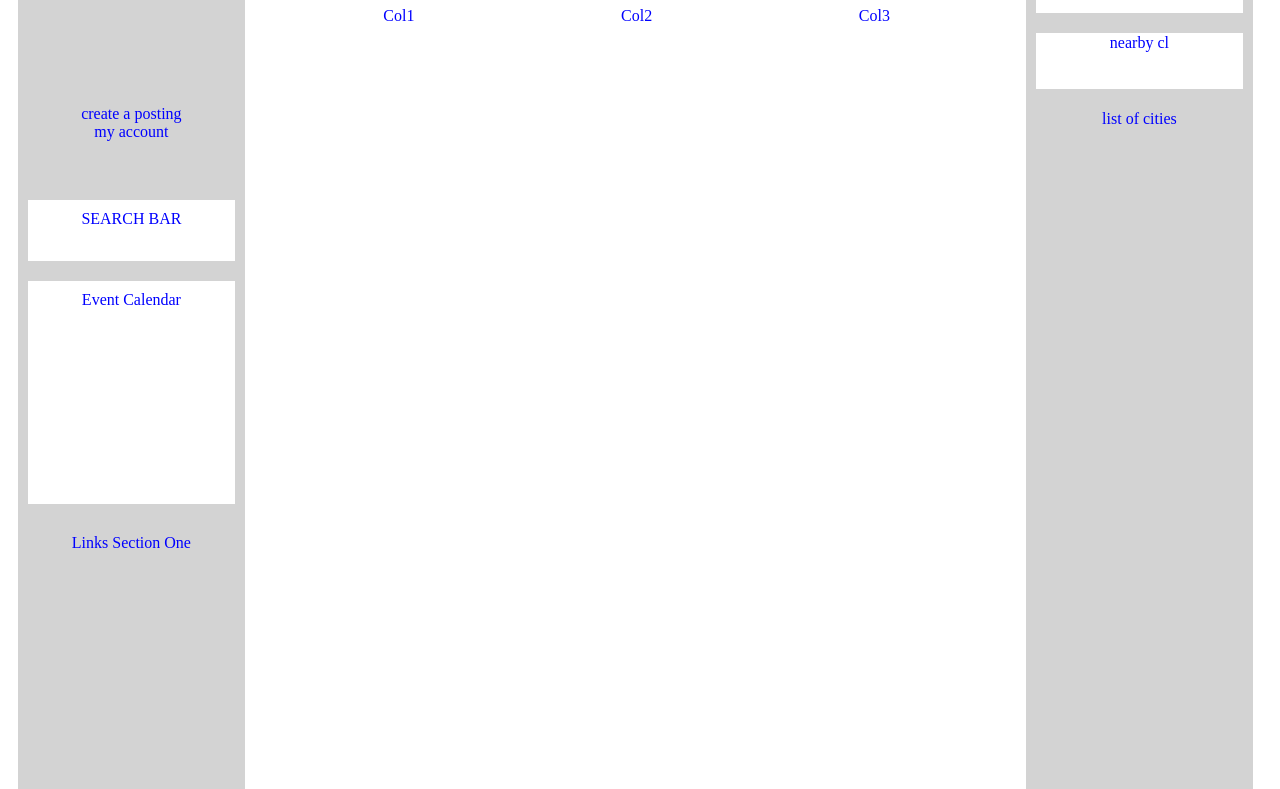
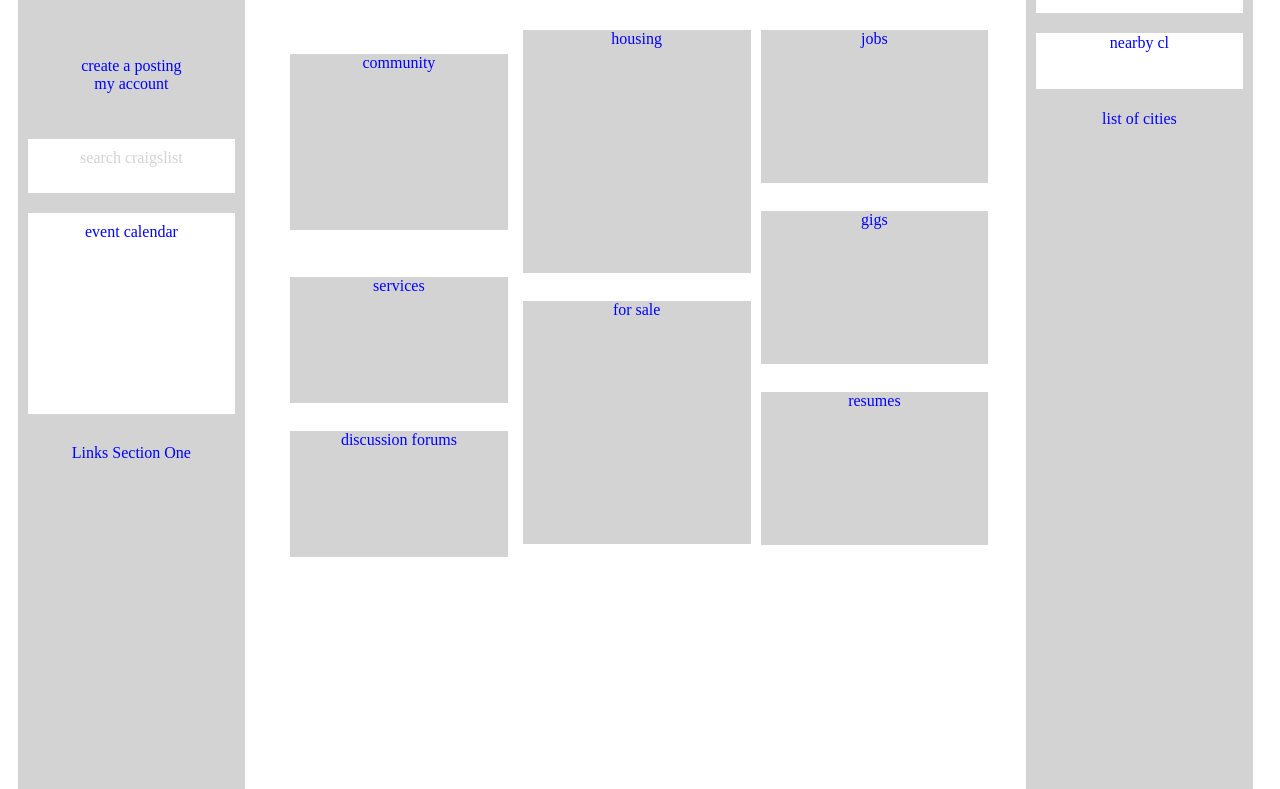
Before and after one commit to franco-ortega/lab-02c-craigslist-layout, a plain HTML site: page index.html in a window 1280 px wide. Shown: the part 63-852 px from the top of the page. Drawn offline with Linux system fonts and the light colour scheme.

Commit message:
third commit

```diff
--- a/index.html
+++ b/index.html
@@ -17,9 +17,9 @@
                     my account</p>
             </div>
 
-            <div class="left-column-rows white-bkgd">SEARCH BAR</div>
+            <div class="left-column-rows white-bkgd lightgrey-text">search craigslist</div>
 
-            <div class="left-column-rows white-bkgd">Event Calendar</div>
+            <div class="left-column-rows white-bkgd">event calendar</div>
 
             <div class="left-column-rows">Links Section One</div>
 
@@ -45,15 +45,35 @@
 
             <article class="center-column-rows"><!--center body area-->
                 <div class="center-column-row2-columns">
-                    <div>Col1</div>
-                    <div>Col2</div>
-                    <div>Col3</div>
+                    <div class="center-column-row2-column1">
+                        <br>
+                        <span class="lightgrey-bkgd center-column-row2-column1">community</span>
+                        <br>
+                        <span class="lightgrey-bkgd center-column-row2-column1">services</span>
+                        <br>
+                        <span class="lightgrey-bkgd center-column-row2-column1">discussion forums</span>
+                    </div>
+                    <div>
+                        <br>
+                        <span class="lightgrey-bkgd center-column-row2-column2">housing</span>
+                        <br>
+                        <span class="lightgrey-bkgd center-column-row2-column2">for sale</span>
+                        <br>
+                    </div>
+                    <div>
+                        <br>
+                        <span class="lightgrey-bkgd center-column-row2-column3">jobs</span>
+                        <br>
+                        <span class="lightgrey-bkgd center-column-row2-column3">gigs</span>
+                        <br>
+                        <span class="lightgrey-bkgd center-column-row2-column3">resumes</span>
+                    </div>
                 </div>
             </article>
         </section>
 
         <section class="right-column lightgrey-bkgd"><!--Right Column-->
-            <div class="right-column-rows white-bkgd">english</div>
+            <div class="right-column-rows white-bkgd black-text">english</div>
             <div class="right-column-rows white-bkgd">nearby cl</div>
             <div class="right-column-rows">list of cities</div>
             <div class="right-column-rows"><hr>us cities<hr></div>
--- a/style.css
+++ b/style.css
@@ -17,7 +17,7 @@ main {
 
 .left-column {
     display: grid;
-    grid-template-rows: .75fr .75fr .5fr 1.5fr 2fr 2fr;
+    grid-template-rows: .25fr .25fr .25fr .75fr 1.25fr 1.25fr;
     text-align: center;
     width: 90%;
 }
@@ -60,6 +60,23 @@ main {
     grid-template-columns: 1fr 1fr 1fr;
 }
 
+.center-column-row2-column1 {
+    display: grid;
+    grid-template-rows: 1fr 5fr 1fr;
+    margin: 5px;
+}
+
+.center-column-row2-column2 {
+    display: grid;
+    grid-template-rows: 2fr 15fr 10fr;
+    margin: 5px;
+}
+
+.center-column-row2-column3 {
+    display: grid;
+    grid-template-rows: 2fr 15fr 0fr;
+    margin: 5px;
+}
 
 .right-column {
     display: grid;
@@ -84,3 +101,7 @@ main {
 .black-text {
     color: black;
 }
+
+.lightgrey-text {
+    color: lightgrey;
+}
```
